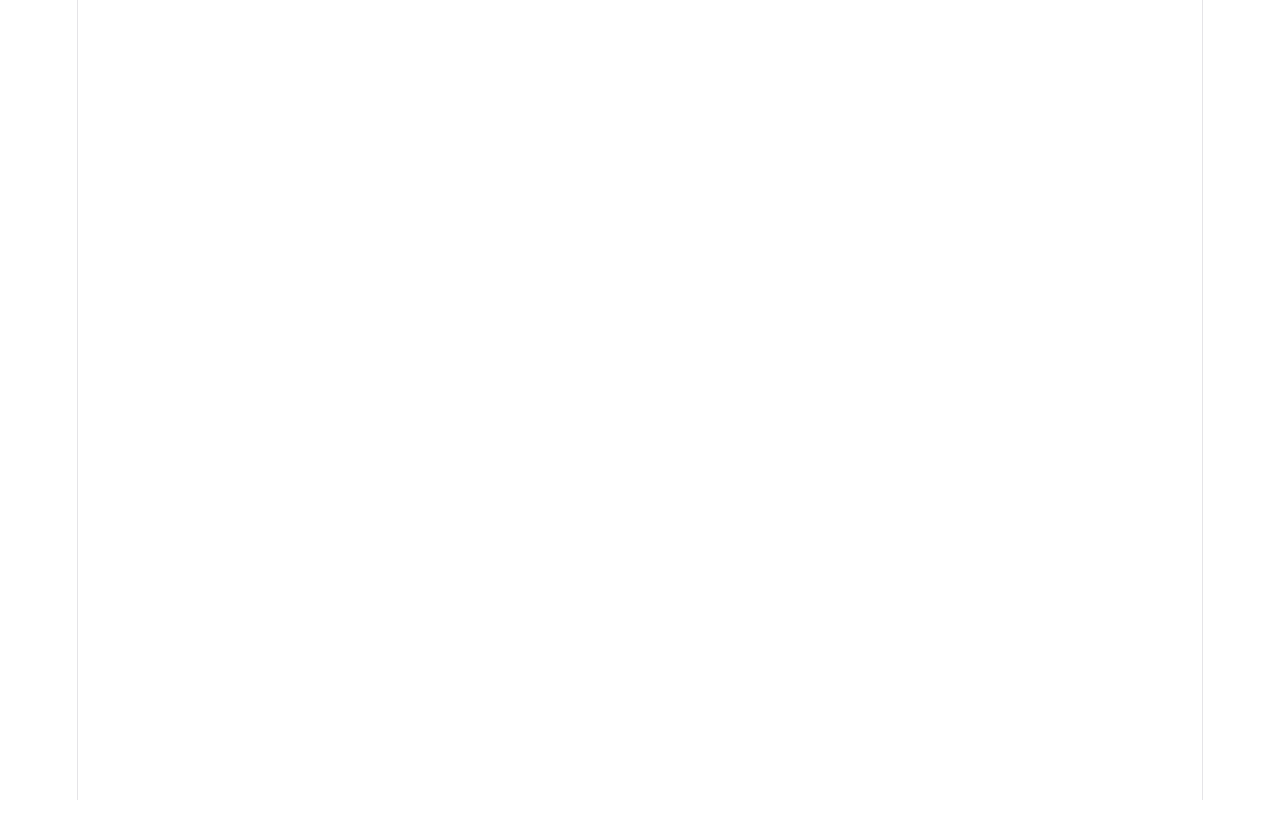
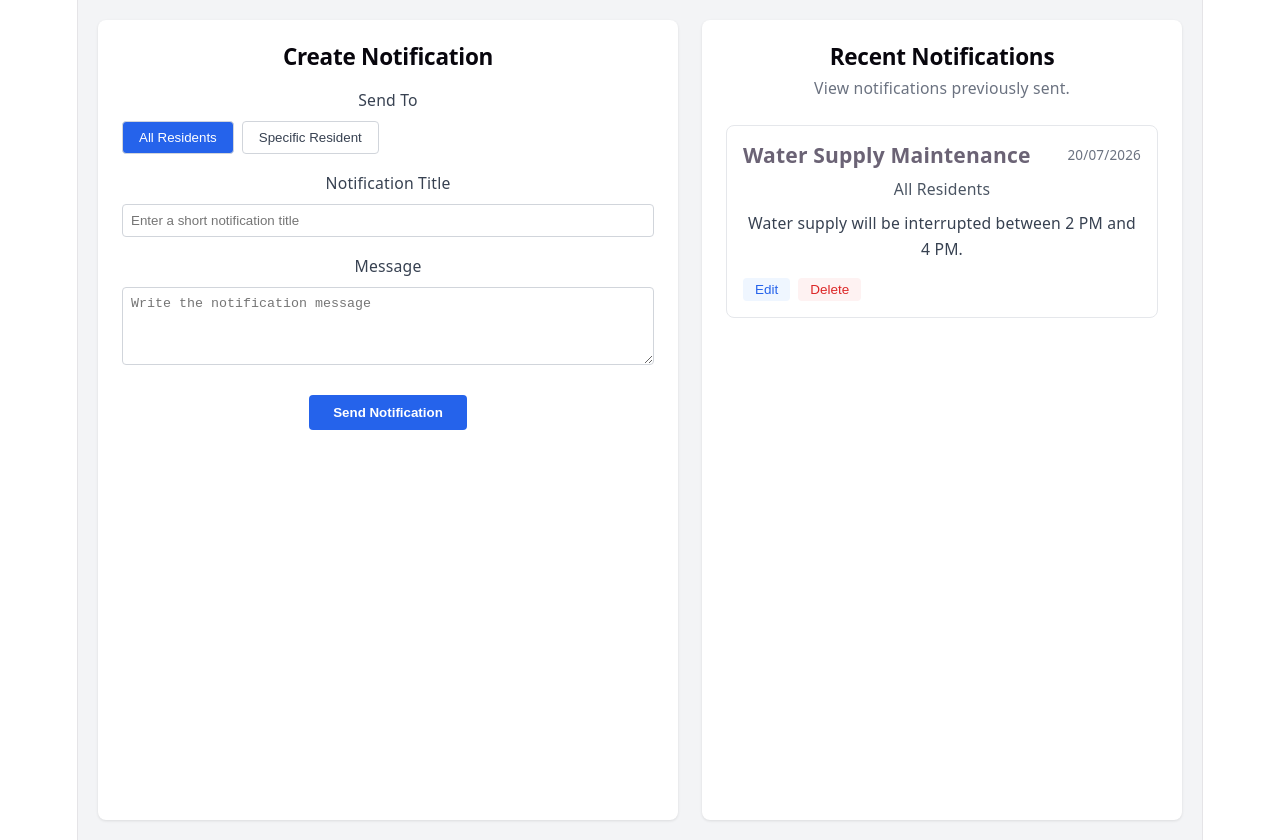
Before and after one commit to Harsha4114N/apartment-management-platform, a React (Vite) app in the folder client/: page /admin/notifications in a window 1280 px wide. Before the commit this address had no page. Before the commit the page ends 800 px from the top, so only its background shows below. Built offline with nearby package versions, Linux system fonts and the light colour scheme.

Commit message:
Add AdminNotifications component and update routing

```diff
--- a/client/src/App.jsx
+++ b/client/src/App.jsx
@@ -1,3 +1,4 @@
+import AdminNotifications from './pages/AdminNotifications';
 import React from 'react';
 import { BrowserRouter, Routes, Route } from 'react-router-dom';
 import { Toaster } from 'react-hot-toast';
@@ -12,6 +13,7 @@ function App() {
       <Toaster position="top-right" toastOptions={{ duration: 3000 }} />
 
       <Routes>
+        <Route path="/admin/notifications" element={<AdminNotifications />} />
         <Route path="/login" element={<Login />} />
         <Route path="/register" element={<Register />} />
         <Route path="/dashboard" element={<Dashboard />} />
--- /dev/null
+++ b/client/src/pages/AdminNotifications.jsx
@@ -0,0 +1,141 @@
+import React, { useState } from 'react';
+
+export default function AdminNotifications() {
+  // State for form inputs
+  const [sendTo, setSendTo] = useState('all'); // 'all' or 'specific'
+  const [selectedResident, setSelectedResident] = useState('');
+  const [notificationTitle, setNotificationTitle] = useState('');
+  const [message, setMessage] = useState('');
+
+  // Dummy data for the right column (will eventually come from MongoDB)
+  const recentNotifications = [
+    {
+      id: 1,
+      title: 'Water Supply Maintenance',
+      target: 'All Residents',
+      date: '20/07/2026',
+      message: 'Water supply will be interrupted between 2 PM and 4 PM.',
+    }
+  ];
+
+  const handleSendNotification = (e) => {
+    e.preventDefault();
+    // This will later be connected to your Axios POST request
+    console.log({ sendTo, selectedResident, notificationTitle, message });
+    alert('Notification queued for delivery!');
+  };
+
+  return (
+    <div style={{ padding: '20px', backgroundColor: '#f3f4f6', minHeight: '100vh', display: 'flex', gap: '24px', flexWrap: 'wrap' }}>
+
+      {/* LEFT COLUMN: Create Notification Form */}
+      <div style={{ flex: '1 1 500px', backgroundColor: '#ffffff', padding: '24px', borderRadius: '8px', boxShadow: '0 1px 3px rgba(0,0,0,0.1)' }}>
+        <h2 style={{ fontSize: '1.25rem', fontWeight: 'bold', marginBottom: '16px' }}>Create Notification</h2>
+
+        <form onSubmit={handleSendNotification}>
+          {/* Send To Toggle */}
+          <div style={{ marginBottom: '16px' }}>
+            <label style={{ display: 'block', fontSize: '0.875rem', marginBottom: '8px', color: '#374151' }}>Send To</label>
+            <div style={{ display: 'flex', gap: '8px' }}>
+              <button
+                type="button"
+                onClick={() => setSendTo('all')}
+                style={{
+                  padding: '8px 16px', borderRadius: '4px', border: '1px solid #d1d5db', cursor: 'pointer',
+                  backgroundColor: sendTo === 'all' ? '#2563eb' : '#ffffff',
+                  color: sendTo === 'all' ? '#ffffff' : '#374151'
+                }}
+              >
+                All Residents
+              </button>
+              <button
+                type="button"
+                onClick={() => setSendTo('specific')}
+                style={{
+                  padding: '8px 16px', borderRadius: '4px', border: '1px solid #d1d5db', cursor: 'pointer',
+                  backgroundColor: sendTo === 'specific' ? '#2563eb' : '#ffffff',
+                  color: sendTo === 'specific' ? '#ffffff' : '#374151'
+                }}
+              >
+                Specific Resident
+              </button>
+            </div>
+          </div>
+
+          {/* Conditional Dropdown for Specific Resident */}
+          {sendTo === 'specific' && (
+            <div style={{ marginBottom: '16px' }}>
+              <label style={{ display: 'block', fontSize: '0.875rem', marginBottom: '8px', color: '#374151' }}>Select Resident</label>
+              <select
+                value={selectedResident}
+                onChange={(e) => setSelectedResident(e.target.value)}
+                style={{ width: '100%', padding: '8px', borderRadius: '4px', border: '1px solid #d1d5db' }}
+                required
+              >
+                <option value="">Choose a resident...</option>
+                <option value="flat_101">Flat 101 - John Doe</option>
+                <option value="flat_102">Flat 102 - Jane Smith</option>
+              </select>
+            </div>
+          )}
+
+          {/* Title Input */}
+          <div style={{ marginBottom: '16px' }}>
+            <label style={{ display: 'block', fontSize: '0.875rem', marginBottom: '8px', color: '#374151' }}>Notification Title</label>
+            <input
+              type="text"
+              placeholder="Enter a short notification title"
+              value={notificationTitle}
+              onChange={(e) => setNotificationTitle(e.target.value)}
+              style={{ width: '100%', padding: '8px', borderRadius: '4px', border: '1px solid #d1d5db', boxSizing: 'border-box' }}
+              required
+            />
+          </div>
+
+          {/* Message Textarea */}
+          <div style={{ marginBottom: '24px' }}>
+            <label style={{ display: 'block', fontSize: '0.875rem', marginBottom: '8px', color: '#374151' }}>Message</label>
+            <textarea
+              rows="4"
+              placeholder="Write the notification message"
+              value={message}
+              onChange={(e) => setMessage(e.target.value)}
+              style={{ width: '100%', padding: '8px', borderRadius: '4px', border: '1px solid #d1d5db', boxSizing: 'border-box', resize: 'vertical' }}
+              required
+            ></textarea>
+          </div>
+
+          {/* Submit Button */}
+          <button type="submit" style={{ backgroundColor: '#2563eb', color: 'white', padding: '10px 24px', borderRadius: '4px', border: 'none', cursor: 'pointer', fontWeight: 'bold' }}>
+            Send Notification
+          </button>
+        </form>
+      </div>
+
+      {/* RIGHT COLUMN: Recent Notifications */}
+      <div style={{ flex: '1 1 400px', backgroundColor: '#ffffff', padding: '24px', borderRadius: '8px', boxShadow: '0 1px 3px rgba(0,0,0,0.1)' }}>
+        <h2 style={{ fontSize: '1.25rem', fontWeight: 'bold', marginBottom: '4px' }}>Recent Notifications</h2>
+        <p style={{ fontSize: '0.875rem', color: '#6b7280', marginBottom: '24px' }}>View notifications previously sent.</p>
+
+        <div>
+          {recentNotifications.map((note) => (
+            <div key={note.id} style={{ border: '1px solid #e5e7eb', borderRadius: '8px', padding: '16px', marginBottom: '16px' }}>
+              <div style={{ display: 'flex', justifyContent: 'space-between', alignItems: 'center', marginBottom: '8px' }}>
+                <h3 style={{ fontWeight: 'bold', margin: 0 }}>{note.title}</h3>
+                <span style={{ fontSize: '0.75rem', color: '#6b7280' }}>{note.date}</span>
+              </div>
+              <p style={{ fontSize: '0.875rem', color: '#4b5563', margin: '0 0 8px 0' }}>{note.target}</p>
+              <p style={{ fontSize: '0.875rem', color: '#374151', margin: 0 }}>{note.message}</p>
+
+              <div style={{ display: 'flex', gap: '8px', marginTop: '16px' }}>
+                <button style={{ padding: '4px 12px', fontSize: '0.75rem', color: '#2563eb', backgroundColor: '#eff6ff', border: 'none', borderRadius: '4px', cursor: 'pointer' }}>Edit</button>
+                <button style={{ padding: '4px 12px', fontSize: '0.75rem', color: '#dc2626', backgroundColor: '#fef2f2', border: 'none', borderRadius: '4px', cursor: 'pointer' }}>Delete</button>
+              </div>
+            </div>
+          ))}
+        </div>
+      </div>
+
+    </div>
+  );
+}
```
